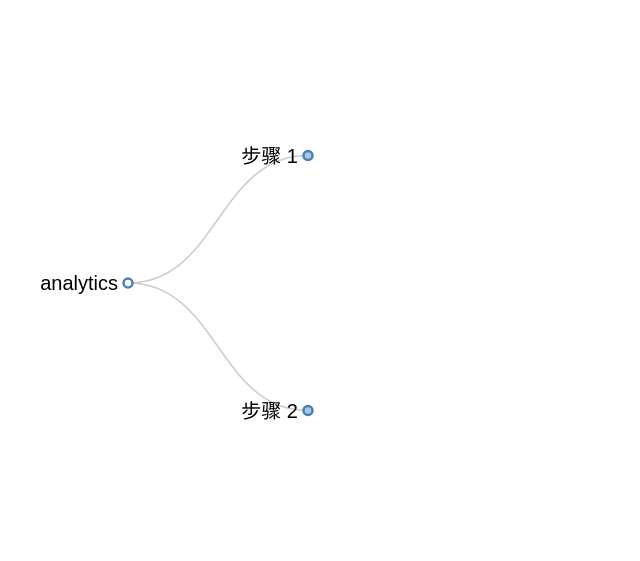
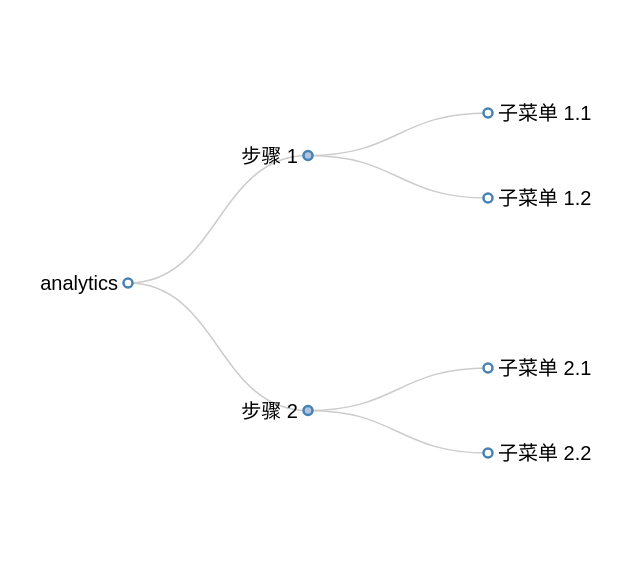
Before and after one commit to suiji135/d3_guide, a plain HTML site: page index.html in a window 1280 px wide. Shown: the whole page, without its empty margins (0-640 px from the left). Drawn offline with Linux system fonts and the light colour scheme.

Commit message:
修改默认功能：展开所有子项

```diff
--- a/index.html
+++ b/index.html
@@ -89,7 +89,7 @@
         if (d.children) {
             d._children = d.children;
             d._children.forEach(collapse);
-            d.children = null;
+            // d.children = null;
         }
     }
 
```
